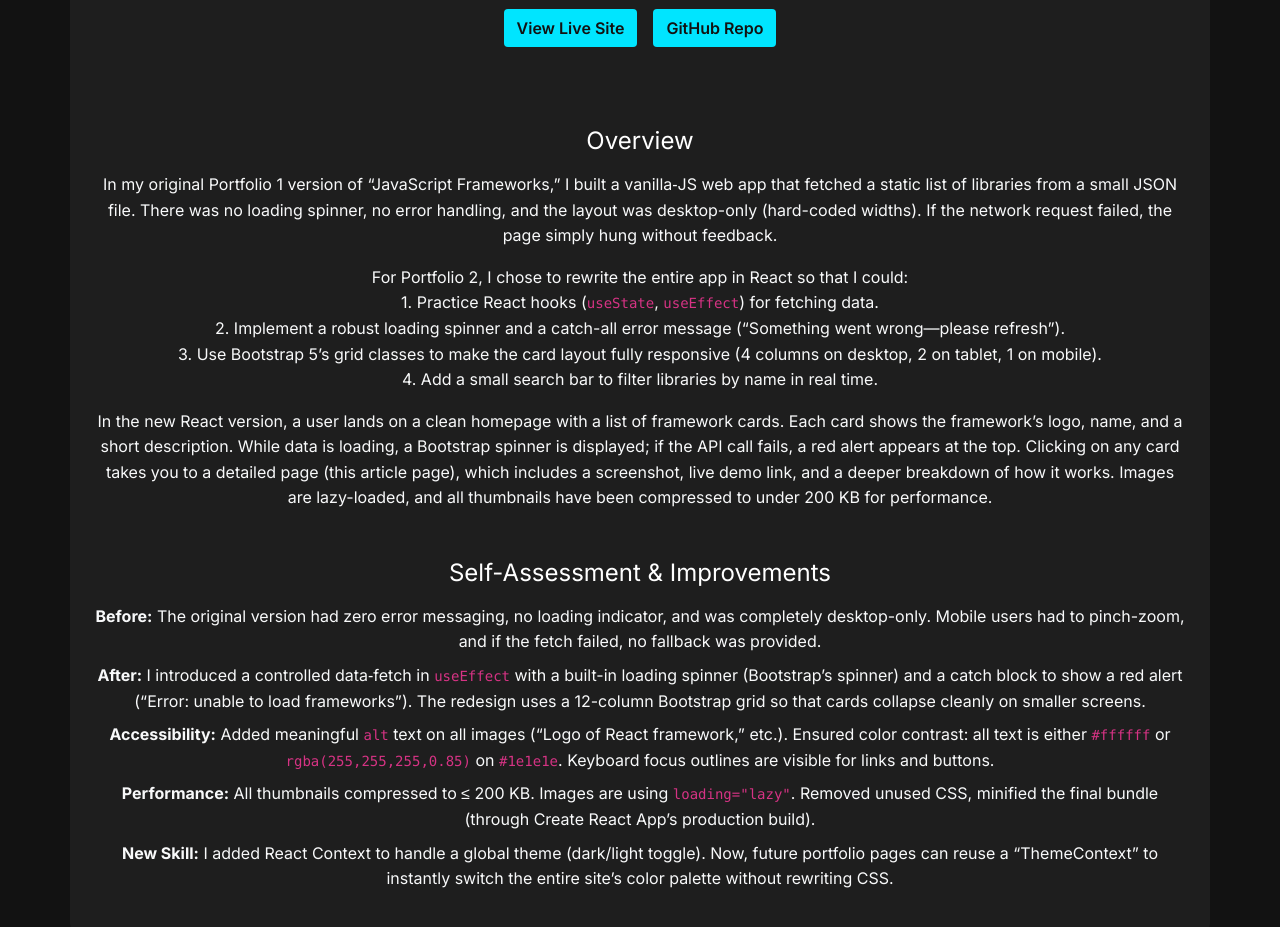
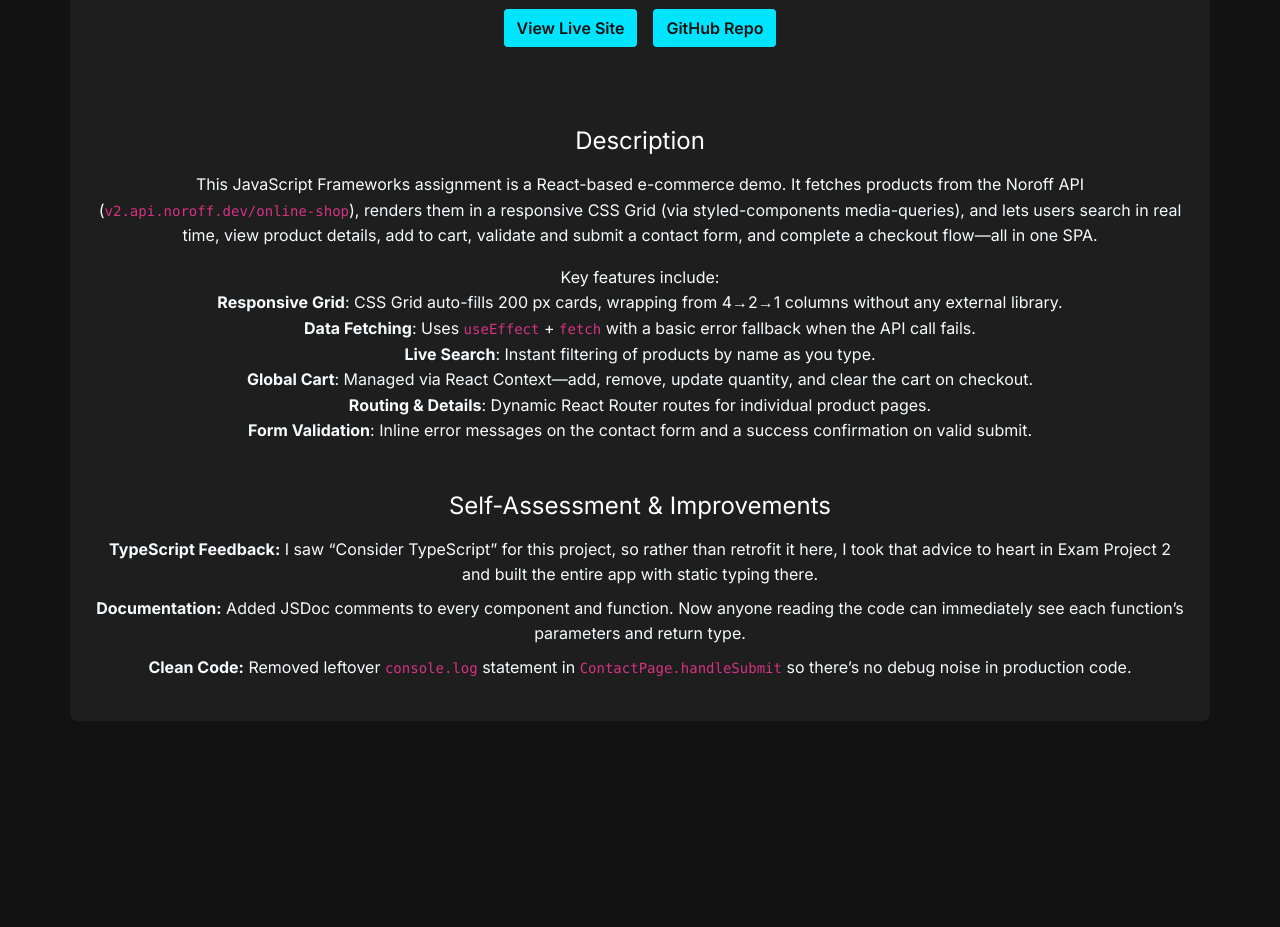
Before and after one commit to Asora7/portfolio-2, a React (Vite) app: page /project-one in a window 1280 px wide. Shown: the part 920-1847 px from the top of the page. After the commit the page ends 1721 px from the top, so only its background shows below. Built offline with nearby package versions, Linux system fonts and the light colour scheme.

Commit message:
Project one: implementet correct description and improvments

```diff
--- a/src/pages/ProjectOne.jsx
+++ b/src/pages/ProjectOne.jsx
@@ -75,30 +75,39 @@ export default function ProjectOne() {
             GitHub Repo
             </a>
       </div>
+                 {/* ── 4. Description ──────────────────────────────────────────────── */}
+      <section className="mb-5">
+        <h2 className="h4 text-white mb-3">Description</h2>
+        <p className="text-light">
+          This JavaScript Frameworks assignment is a React-based e-commerce demo.
+          It fetches products from the Noroff API (<code>v2.api.noroff.dev/online-shop</code>),
+          renders them in a responsive CSS Grid (via styled-components media-queries),
+          and lets users search in real time, view product details, add to cart, validate and
+          submit a contact form, and complete a checkout flow—all in one SPA.
+        </p>
+        <p className="text-light">
+          Key features include:
+          <ul className="list-unstyled text-light">
+  <li>
+    <strong>Responsive Grid</strong>: CSS Grid auto-fills 200 px cards, wrapping from 4→2→1 columns without any external library.
+  </li>
+  <li>
+    <strong>Data Fetching</strong>: Uses <code>useEffect</code> + <code>fetch</code> with a basic error fallback when the API call fails.
+  </li>
+  <li>
+    <strong>Live Search</strong>: Instant filtering of products by name as you type.
+  </li>
+  <li>
+    <strong>Global Cart</strong>: Managed via React Context—add, remove, update quantity, and clear the cart on checkout.
+  </li>
+  <li>
+    <strong>Routing & Details</strong>: Dynamic React Router routes for individual product pages.
+  </li>
+  <li>
+    <strong>Form Validation</strong>: Inline error messages on the contact form and a success confirmation on valid submit.
+  </li>
+</ul>
 
-      {/* ── 4. Detailed Description (“Overview”) ──────────────────────────── */}
-      <section className="mb-5">
-        <h2 className="h4 text-white mb-3">Overview</h2>
-
-        {/*  — Paragraph 1: Recap original assignment — */}
-        <p className="text-light">
-          In my original Portfolio 1 version of “JavaScript Frameworks,” I built a vanilla‐JS web app that fetched a static list of libraries from a small JSON file. There was no loading spinner, no error handling, and the layout was desktop-only (hard-coded widths). If the network request failed, the page simply hung without feedback.
-        </p>
-
-        {/*  — Paragraph 2: “Why rewrite in React?” — */}
-        <p className="text-light">
-          For Portfolio 2, I chose to rewrite the entire app in React so that I could:
-          <ul className="list-unstyled text-light">
-            <li>1. Practice React hooks (<code>useState</code>, <code>useEffect</code>) for fetching data.</li>
-            <li>2. Implement a robust loading spinner and a catch-all error message (“Something went wrong—please refresh”).</li>
-            <li>3. Use Bootstrap 5’s grid classes to make the card layout fully responsive (4 columns on desktop, 2 on tablet, 1 on mobile).</li>
-            <li>4. Add a small search bar to filter libraries by name in real time.</li>
-          </ul>
-        </p>
-
-        {/*  — Paragraph 3: “What the new version does” — */}
-        <p className="text-light">
-          In the new React version, a user lands on a clean homepage with a list of framework cards. Each card shows the framework’s logo, name, and a short description. While data is loading, a Bootstrap spinner is displayed; if the API call fails, a red alert appears at the top. Clicking on any card takes you to a detailed page (this article page), which includes a screenshot, live demo link, and a deeper breakdown of how it works. Images are lazy-loaded, and all thumbnails have been compressed to under 200 KB for performance.
         </p>
       </section>
 
@@ -107,22 +116,18 @@ export default function ProjectOne() {
         <h2 className="h4 text-white mb-3">Self-Assessment & Improvements</h2>
         <ul className="list-unstyled text-light">
           <li className="mb-2">
-            <strong>Before:</strong> The original version had zero error messaging, no loading indicator, and was completely desktop-only. Mobile users had to pinch-zoom, and if the fetch failed, no fallback was provided.
+            <strong>TypeScript Feedback:</strong> I saw “Consider TypeScript” for this project, so rather than retrofit it here, I took that advice to heart in Exam Project 2 and built the entire app with static typing there.
           </li>
           <li className="mb-2">
-            <strong>After:</strong> I introduced a controlled data‐fetch in <code>useEffect</code> with a built-in loading spinner (Bootstrap’s spinner) and a catch block to show a red alert (“Error: unable to load frameworks”). The redesign uses a 12-column Bootstrap grid so that cards collapse cleanly on smaller screens.
+            <strong>Documentation:</strong> Added JSDoc comments to every component and function. Now anyone reading the code can immediately see each function’s parameters and return type.
           </li>
           <li className="mb-2">
-            <strong>Accessibility:</strong> Added meaningful <code>alt</code> text on all images (“Logo of React framework,” etc.). Ensured color contrast: all text is either <code>#ffffff</code> or <code>rgba(255,255,255,0.85)</code> on <code>#1e1e1e</code>. Keyboard focus outlines are visible for links and buttons.
-          </li>
-          <li className="mb-2">
-            <strong>Performance:</strong> All thumbnails compressed to ≤ 200 KB. Images are using <code>loading="lazy"</code>. Removed unused CSS, minified the final bundle (through Create React App’s production build).
-          </li>
-          <li className="mb-2">
-            <strong>New Skill:</strong> I added React Context to handle a global theme (dark/light toggle). Now, future portfolio pages can reuse a “ThemeContext” to instantly switch the entire site’s color palette without rewriting CSS.
+            <strong>Clean Code:</strong> Removed leftover <code>console.log</code> statement in <code>ContactPage.handleSubmit</code> so there’s no debug noise in production code.
           </li>
         </ul>
       </section>
+
+
     </main>
   );
 }
```
